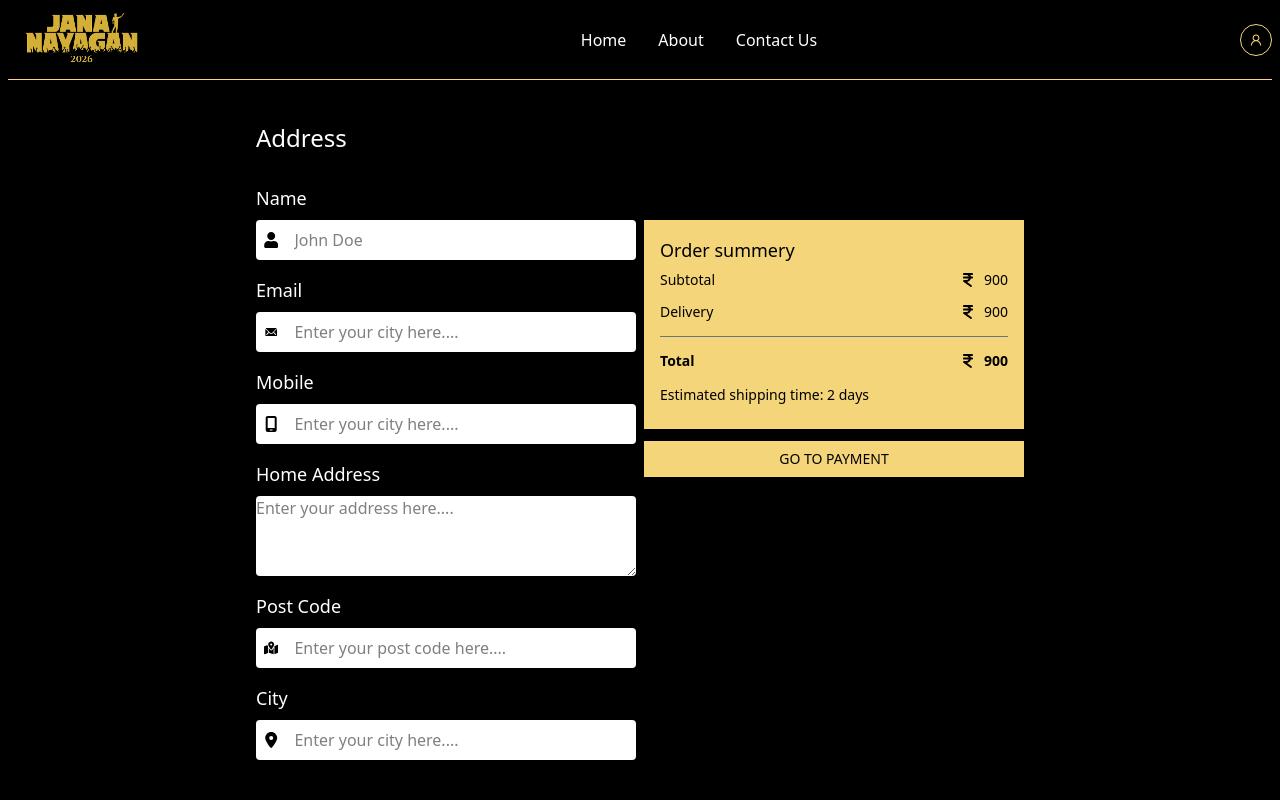
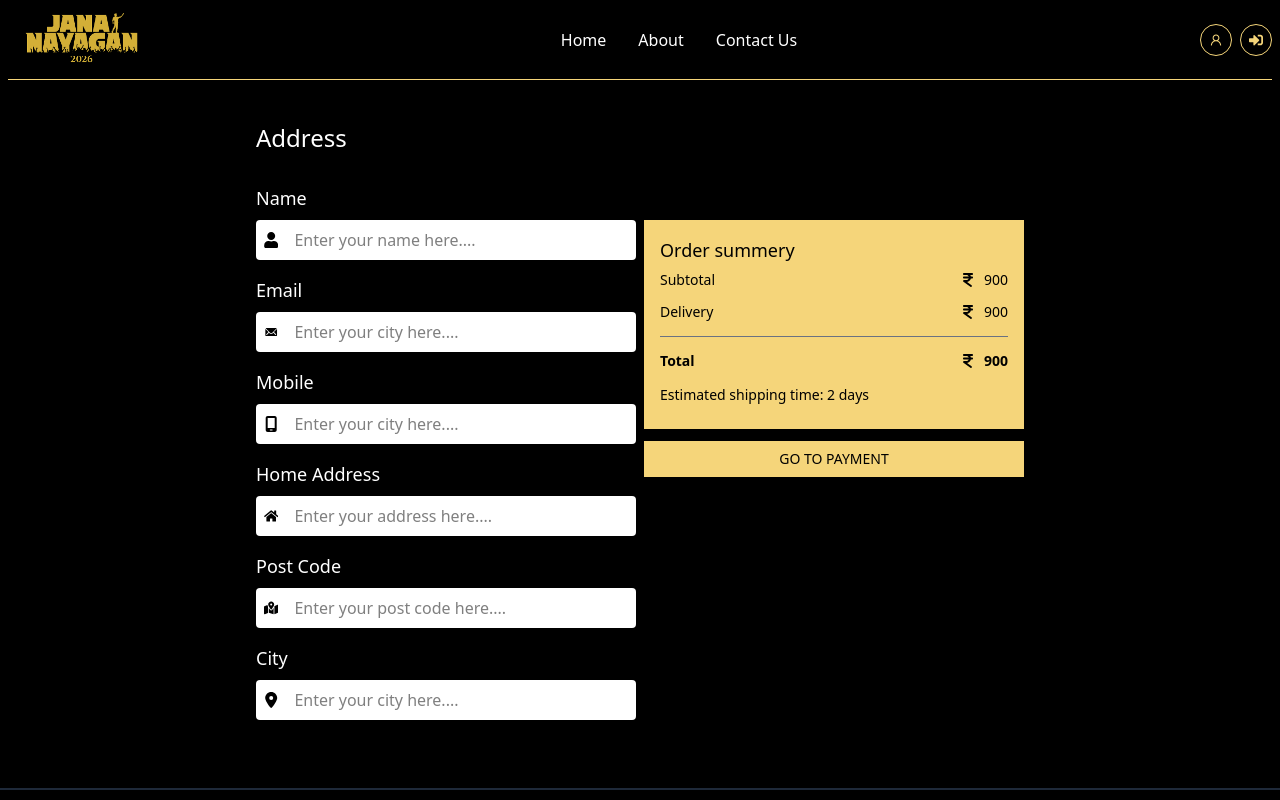
Before and after one commit to sugimx/jananayagan, a Next.js app: page /address in a window 1280 px wide. Shown: the top 800 px of the page. Built offline with nearby package versions, Linux system fonts and the light colour scheme.

Commit message:
logout icon is changed and banner height is fixe

```diff
--- /dev/null
+++ b/src/app/(public)/profile/page.tsx
@@ -0,0 +1,9 @@
+import React from 'react'
+
+const page = () => {
+    return (
+        <div className='text-white'>page</div>
+    )
+}
+
+export default page
--- a/src/components/layouts/user/AddressForm.tsx
+++ b/src/components/layouts/user/AddressForm.tsx
@@ -7,6 +7,7 @@ import { FaLocationDot } from "react-icons/fa6"
 import { FaMobileScreen } from "react-icons/fa6"
 import { IoIosMail } from "react-icons/io"
 import { FaIndianRupeeSign } from "react-icons/fa6"
+import { FaHome } from "react-icons/fa"
 
 const AddressForm = () => {
     return (
@@ -20,7 +21,7 @@ const AddressForm = () => {
                                 <label className='text-sm md:text-lg'>Name</label>
                                 <AddressFormContainer>
                                     <AddressIcons Icon={FaUser} />
-                                    <input type="text" name='name' placeholder='John Doe' className='w-full h-full outline-none border-none text-black' />
+                                    <input type="text" name='name' placeholder='Enter your name here....' className='w-full h-full outline-none border-none text-black' />
                                 </AddressFormContainer>
                             </div>
                             <div>
@@ -39,8 +40,9 @@ const AddressForm = () => {
                             </div>
                             <div>
                                 <label className='text-sm md:text-lg'>Home Address</label>
-                                <AddressFormContainer className="h-20">
-                                    <textarea name='address' placeholder='Enter your address here....' className='w-full h-full outline-none border-none text-black' />
+                                <AddressFormContainer>
+                                    <AddressIcons Icon={FaHome} />
+                                    <input type="text" name='name' placeholder='Enter your address here....' className='w-full h-full outline-none border-none text-black' />
                                 </AddressFormContainer>
                             </div>
                             <div>
--- a/src/components/layouts/user/Banner.tsx
+++ b/src/components/layouts/user/Banner.tsx
@@ -7,7 +7,7 @@ const Banner = () => {
     return (
         <>
             <Container>
-                <div className='bg-black h-[50vh] md:h-[70vh] my-10 md:my-2'>
+                <div className='bg-black h-[45vh] md:h-[70vh] my-10 md:my-2'>
                     <div className='flex md:mx-20'>
                         <div className='flex-1 hidden md:flex'>
                             <Image
--- a/src/components/layouts/user/Navbar.tsx
+++ b/src/components/layouts/user/Navbar.tsx
@@ -7,10 +7,10 @@ import Link from 'next/link'
 import { usePathname } from 'next/navigation'
 import Image from 'next/image'
 import { AiOutlineUser } from "react-icons/ai"
+import { FaSignInAlt } from "react-icons/fa"
 
 const Navbar = () => {
   const currentPath = usePathname()
-  const [toggle, setToggle] = React.useState(false)
   return (
     <Container>
         <div className='h-[80px] flex justify-between items-center border-b-1 border-[#F5D57A]'>
@@ -35,21 +35,13 @@ const Navbar = () => {
                   </li>
               </ul>
             </div>
-            <div className='flex justify-center items-center gap-1'>
-                {/* <span className='text-sm text-[#F5D57A] border-[1px] border-[#F5D57A] p-2 rounded-full'><FaSearch /></span> */}
-                <span className='text-sm text-[#F5D57A] border-[1px] border-[#F5D57A] p-2 rounded-full relative cursor-pointer' onClick={() => setToggle((prev) => !prev)}>
+            <div className='flex justify-center items-center gap-2'>
+                <Link href="/profile" className='text-sm text-[#F5D57A] border-[1px] border-[#F5D57A] p-2 rounded-full relative cursor-pointer'>
                   <AiOutlineUser />
-                  <div className={
-                      `absolute flex-col gap-2 bg-gray-800 border-1 border-[#F5D57A] py-4 px-8 right-0 top-10 text-white rounded-md
-                      ${toggle ? 'flex' : 'hidden'}`}>
-                    <span>
-                      <Link href="/login" className={currentPath === '/login' ? 'text-[#F5D57A]' : 'text-white'}>Login</Link>
-                    </span>
-                    <span>
-                      <Link href="/profile" className={currentPath === '/profile' ? 'text-[#F5D57A]' : 'text-white'}>Profile</Link>
-                    </span>
-                  </div>
-                </span>
+                </Link>
+                 <Link href="/login" className='text-sm text-[#F5D57A] border-[1px] border-[#F5D57A] p-2 rounded-full relative cursor-pointer'>
+                  <FaSignInAlt />
+                </Link>
             </div>
         </div>
     </Container>
```
